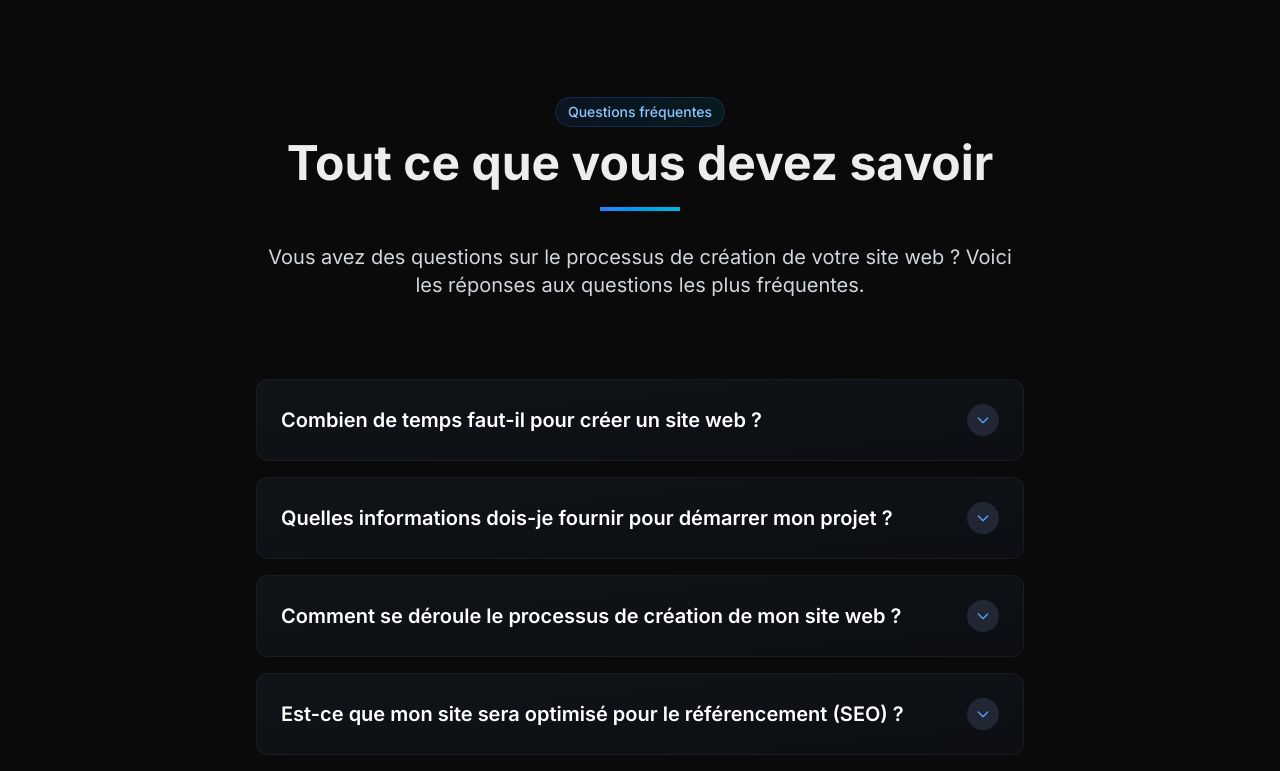
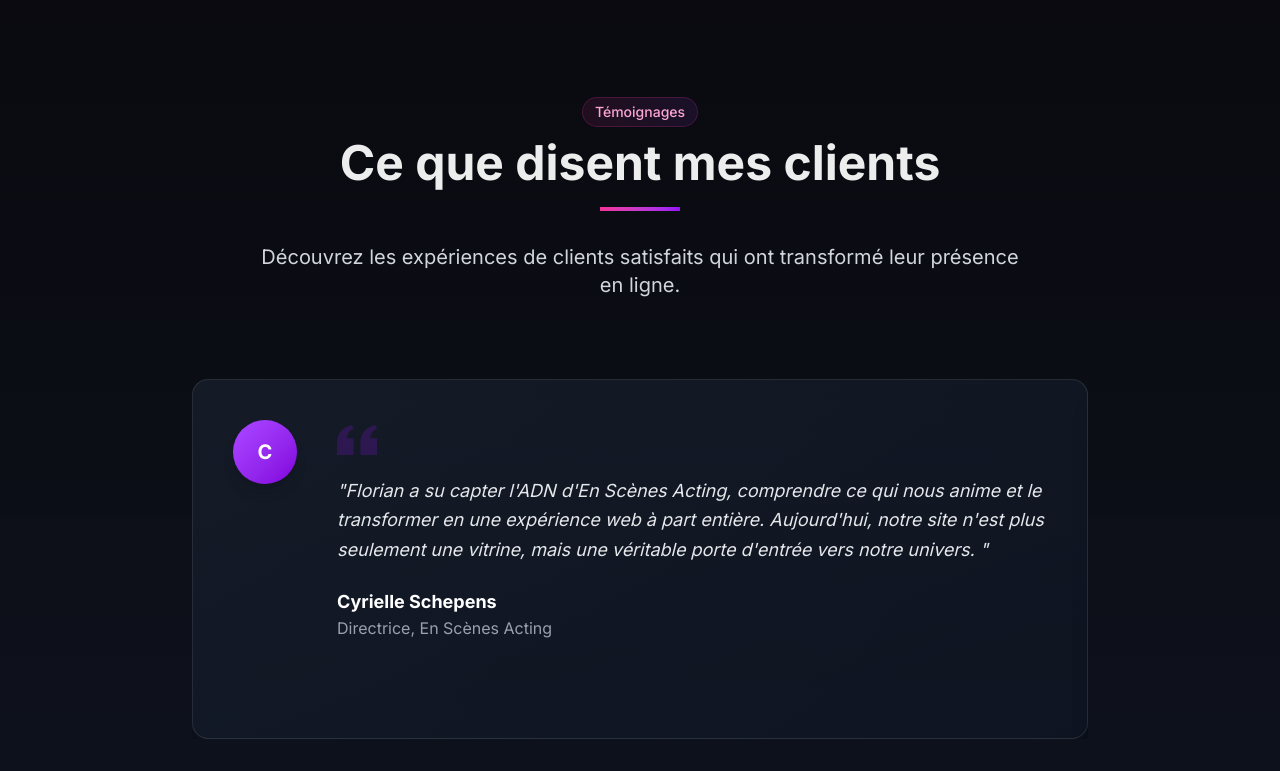
Before and after one commit to flowxt/atypikCode, a Next.js app: page / in a window 1280 px wide. Shown: the part 2740-3511 px from the top of the page. Built offline with nearby package versions, Linux system fonts and the light colour scheme.

Commit message:
testimonial

```diff
--- a/src/app/page.js
+++ b/src/app/page.js
@@ -3,6 +3,7 @@ import Values from "@/components/home/Values";
 import FAQ from "@/components/home/FAQ";
 import CTA from "@/components/global/CTA";
 import ServicesOverview from "@/components/services/ServicesOverview";
+import Testimonials from "@/components/Testimonials";
 
 export const metadata = {
   title: "Développeur Web & Landing Pages en Haute-Savoie | Atypik Code",
@@ -21,6 +22,7 @@ export default function Home() {
       <Hero />
       <ServicesOverview />
       <Values />
+      <Testimonials />
       <FAQ />
       <CTA
         title="Prêt pour un site qui génère des clients ?"
--- a/src/components/Testimonials.jsx
+++ b/src/components/Testimonials.jsx
@@ -19,7 +19,7 @@ export default function Testimonials() {
       name: "Sidnei Ribeiro",
       company: "SAR Security",
       role: "CEO",
-      text: "En tant qu'indépendant, je cherchais un site qui me permette de me démarquer dans un secteur concurrentiel. Le résultat a dépassé toutes mes attentes. Mon site est non seulement magnifique mais il est aussi parfaitement optimisé pour le référencement. Je reçois désormais des demandes qualifiées chaque semaine.",
+      text: "En tant que gérant de SAR Security, je cherchais un site qui me permette de me démarquer dans un secteur concurrentiel. Le résultat a dépassé toutes mes attentes. Mon site est non seulement magnifique mais il est aussi parfaitement optimisé pour le référencement. Je reçois désormais des demandes qualifiées chaque semaine.",
       avatar: "S",
       color: "from-blue-500 to-blue-700"
     },
@@ -27,7 +27,7 @@ export default function Testimonials() {
       name: "Kristelle Feron",
       company: "Kris LaVoixDesAnges",
       role: "Indépendante",
-      text: "La refonte de notre site e-commerce a eu un impact immédiat sur nos ventes. L'expérience utilisateur est fluide, le design est moderne et les fonctionnalités de réservation en ligne nous font gagner un temps précieux. Un investissement qui s'est amorti en quelques mois seulement.",
+      text: "La refonte de notre site a eu un impact immédiat sur nos ventes. L'expérience utilisateur est fluide, le design est moderne et les fonctionnalités de réservation en ligne nous font gagner un temps précieux. Un investissement qui s'est amorti en quelques mois seulement.",
       avatar: "K",
       color: "from-pink-500 to-pink-700"
     }
@@ -52,19 +52,17 @@ export default function Testimonials() {
         </p>
       </motion.div>
 
-      <div className="max-w-4xl mx-auto">
-        <div className="relative">
+      <div className="max-w-4xl mx-auto mb-16">
+        <div className="relative overflow-hidden" style={{ minHeight: '250px' }}>
+          <div
+            className="transition-all duration-500 ease-in-out flex"
+            style={{ transform: `translateX(-${activeIndex * 100}%)` }}
+          >
             {testimonials.map((testimonial, index) => (
-            <motion.div
+              <div
                 key={index}
-              initial={{ opacity: 0, y: 20 }}
-              animate={{
-                opacity: activeIndex === index ? 1 : 0,
-                y: activeIndex === index ? 0 : 20,
-                display: activeIndex === index ? 'block' : 'none'
-              }}
-              transition={{ duration: 0.5 }}
-              className="bg-gradient-to-br from-gray-800/50 to-gray-900/50 p-8 md:p-10 rounded-2xl border border-white/10 shadow-xl"
+                className="w-full flex-shrink-0 bg-gradient-to-br from-gray-800/50 to-gray-900/50 p-8 md:p-10 rounded-2xl border border-white/10 shadow-xl"
+                style={{ minWidth: '100%' }}
               >
                 <div className="flex flex-col md:flex-row gap-6 md:gap-10 items-start">
                   <div className="shrink-0">
@@ -88,8 +86,10 @@ export default function Testimonials() {
                     </div>
                   </div>
                 </div>
-            </motion.div>
+              </div>
             ))}
+          </div>
+        </div>
 
         <div className="flex justify-center mt-10 space-x-3">
           {testimonials.map((_, index) => (
@@ -104,7 +104,6 @@ export default function Testimonials() {
               aria-label={`Voir témoignage ${index + 1}`}
             />
           ))}
-          </div>
         </div>
       </div>
 
```
Lines whose indentation alone changed are shown as unchanged.
